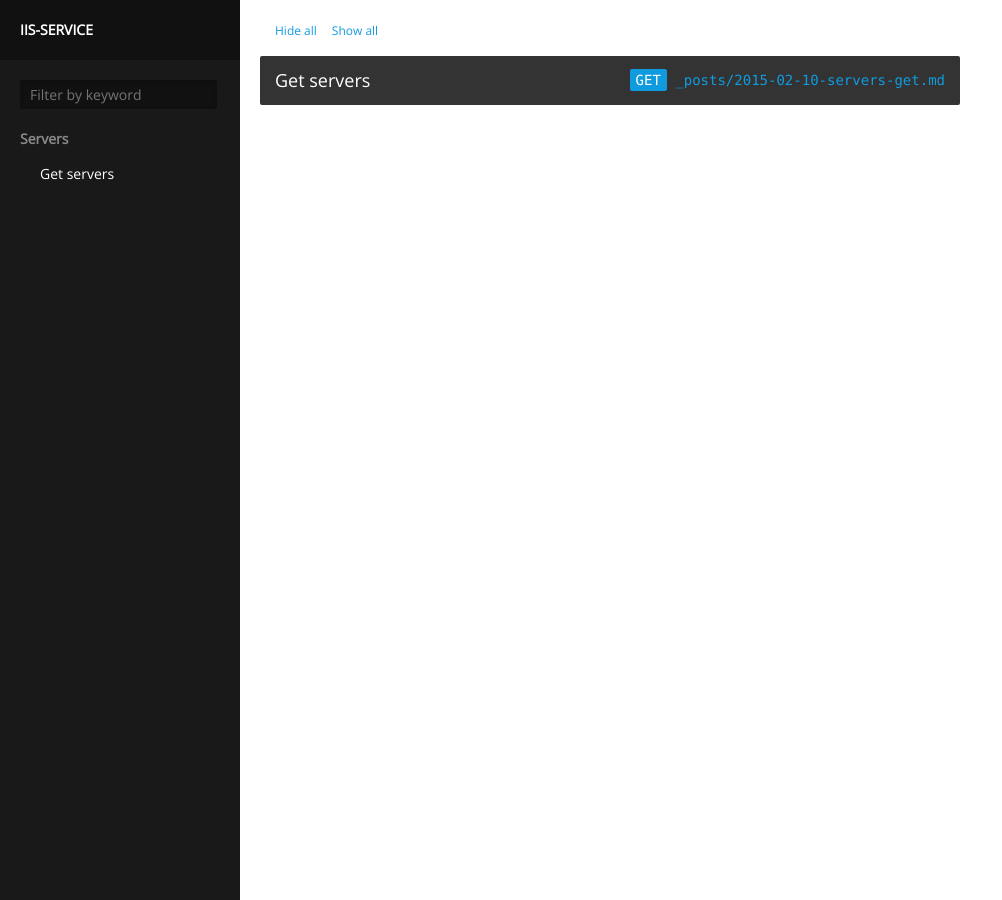
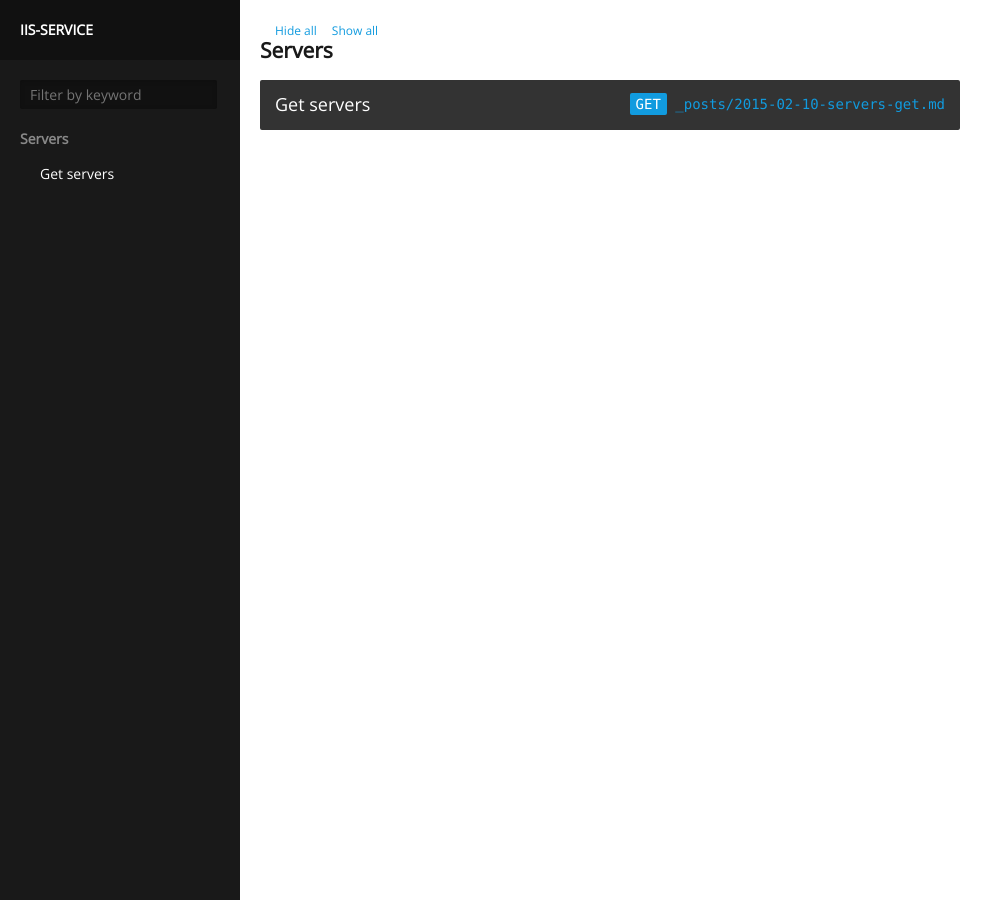
Before and after one commit to exira-legacy/iis-ops, a Jekyll site: the page built from index.html, in a window 1280 px wide. Shown: the whole page, without its empty margins (0-1002 px from the left). Built offline with Jekyll 4.4.1, drawn with Linux system fonts in a browser that asks for light colours.

Commit message:
Group by category.

```diff
--- a/_includes/nav.html
+++ b/_includes/nav.html
@@ -10,7 +10,9 @@
     <ul>
     {% for posts in category %}
       {% for post in posts %}
+        {% if post.url %}
         <li class='{{ post.type }}'><a href='#{{ post.url }}'>{{ post.title }}</a></li>
+        {% endif %}
       {% endfor %}
     {% endfor %}
     </ul>
--- a/assets.css
+++ b/assets.css
@@ -475,6 +475,7 @@ code {
 
 #sidebar ul ul {
   padding-left: 20px;
+  margin-top: 15px;
 }
 
 #sidebar ul li a {
--- a/index.html
+++ b/index.html
@@ -8,11 +8,28 @@ layout: default
 
 <section id='content'>
 {% for post in site.posts %}
+	{% if post.category == null %}
 	<article class='{{ post.type }}'>
 		<a name='{{ post.url }}' href='#{{ post.url }}'><h2>{% if post.type %}<code><b>{{ post.type }}</b> {{ post.path }}</code> {% endif %}{{ post.title }}</h2></a>
 		<section class='body'>
 			{{ post.content }}
 		</section>
 	</article>
+	{% endif %}
+{% endfor %}
+{% for category in site.categories %}
+<h2>{{ category | first }}</h2>
+	{% for posts in category %}
+		{% for post in posts %}
+			{% if post.url %}
+			<article class='{{ post.type }}'>
+				<a name='{{ post.url }}' href='#{{ post.url }}'><h2>{% if post.type %}<code><b>{{ post.type }}</b> {{ post.path }}</code> {% endif %}{{ post.title }}</h2></a>
+				<section class='body'>
+					{{ post.content }}
+				</section>
+			</article>
+			{% endif %}
+		{% endfor %}
+	{% endfor %}
 {% endfor %}
 </section>
```
Also changed, not shown: assets.js. Lines whose indentation alone changed are shown as unchanged.
